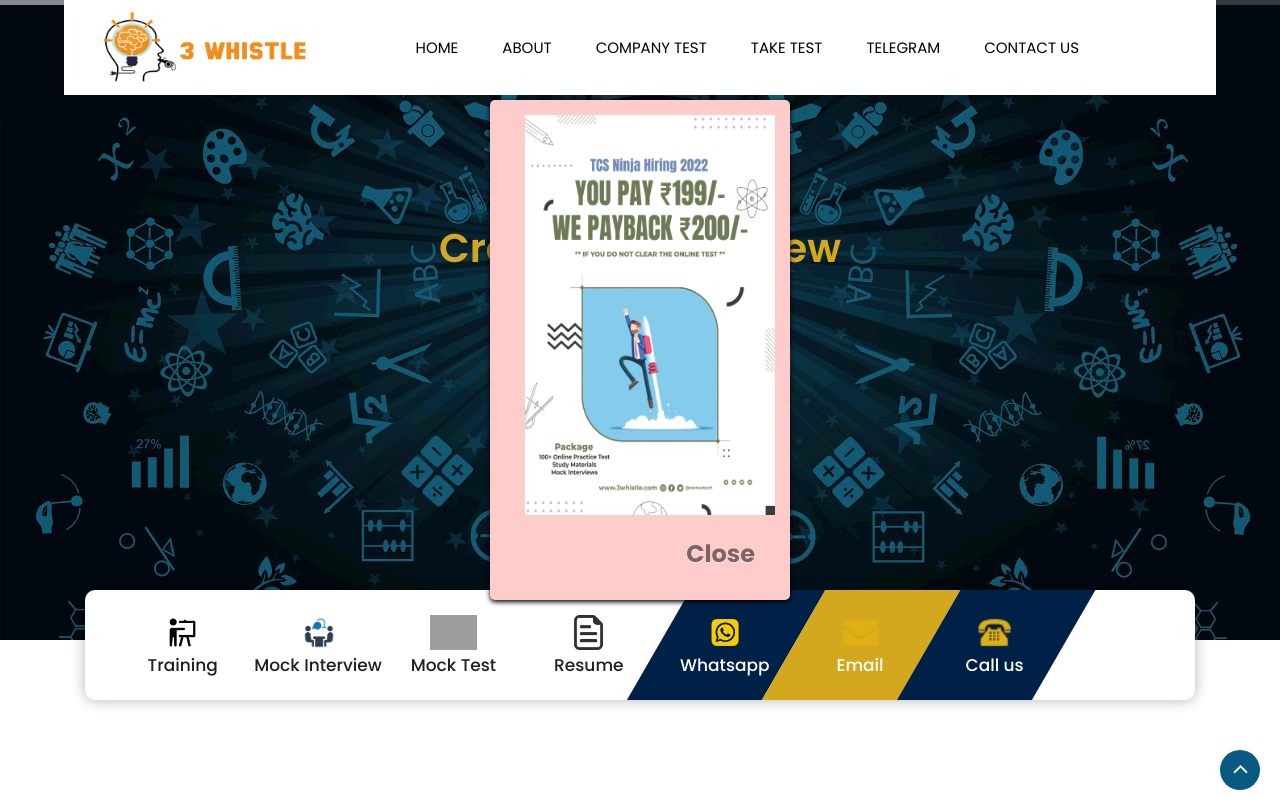
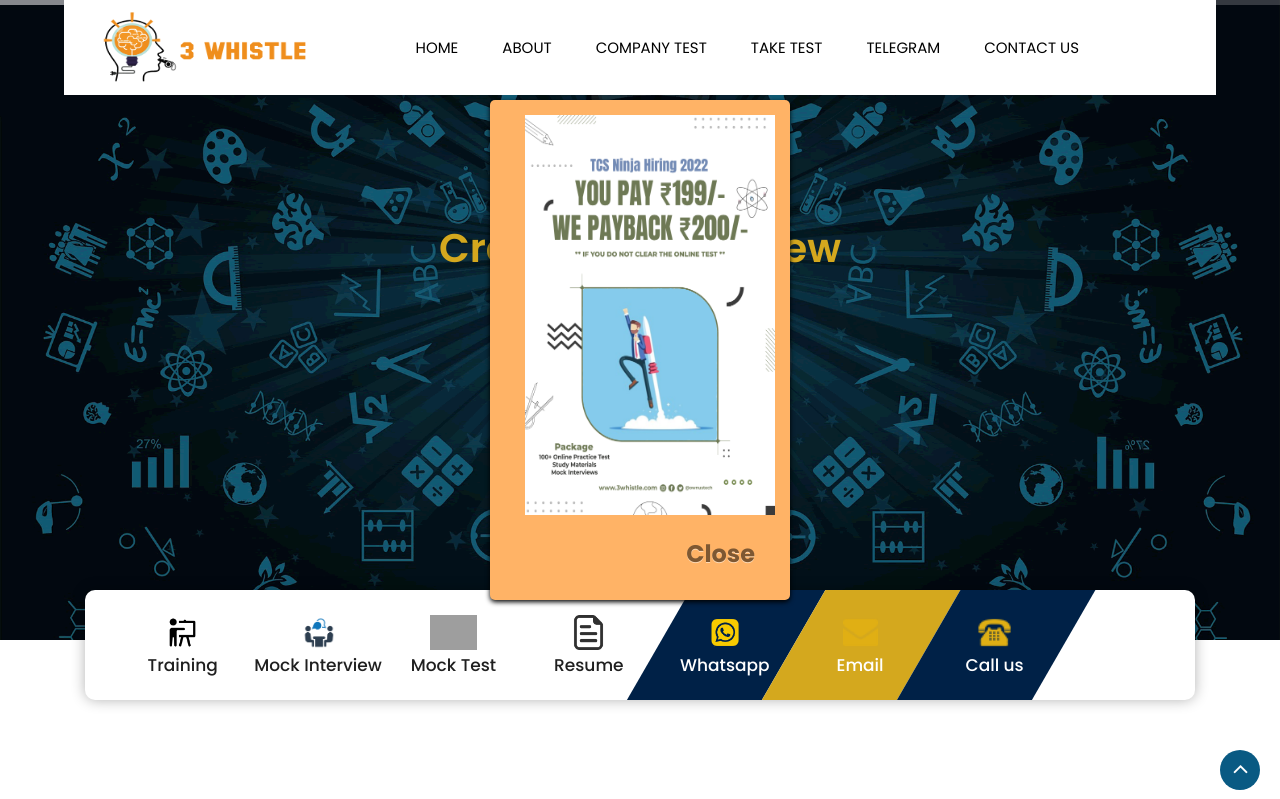
Before and after one commit to ahamedlimras66/3whistle, a Flask app: page / in a window 1280 px wide. Shown: the top 799 px of the page. Run offline with Flask 2, Linux system fonts and the light colour scheme; some libraries are stand-ins or nearby versions; grey boxes are pictures that could not be loaded.

Commit message:
limjyxauuss

```diff
--- a/templates/index.html
+++ b/templates/index.html
@@ -60,7 +60,7 @@ min-width: 60px;
 width: 300px;
 min-height: 500px;
 margin: 100px auto;
-background: #ffcccc;
+background: #ffb366;
 position: relative;
 z-index: 103;
 padding: 15px 35px;
```
